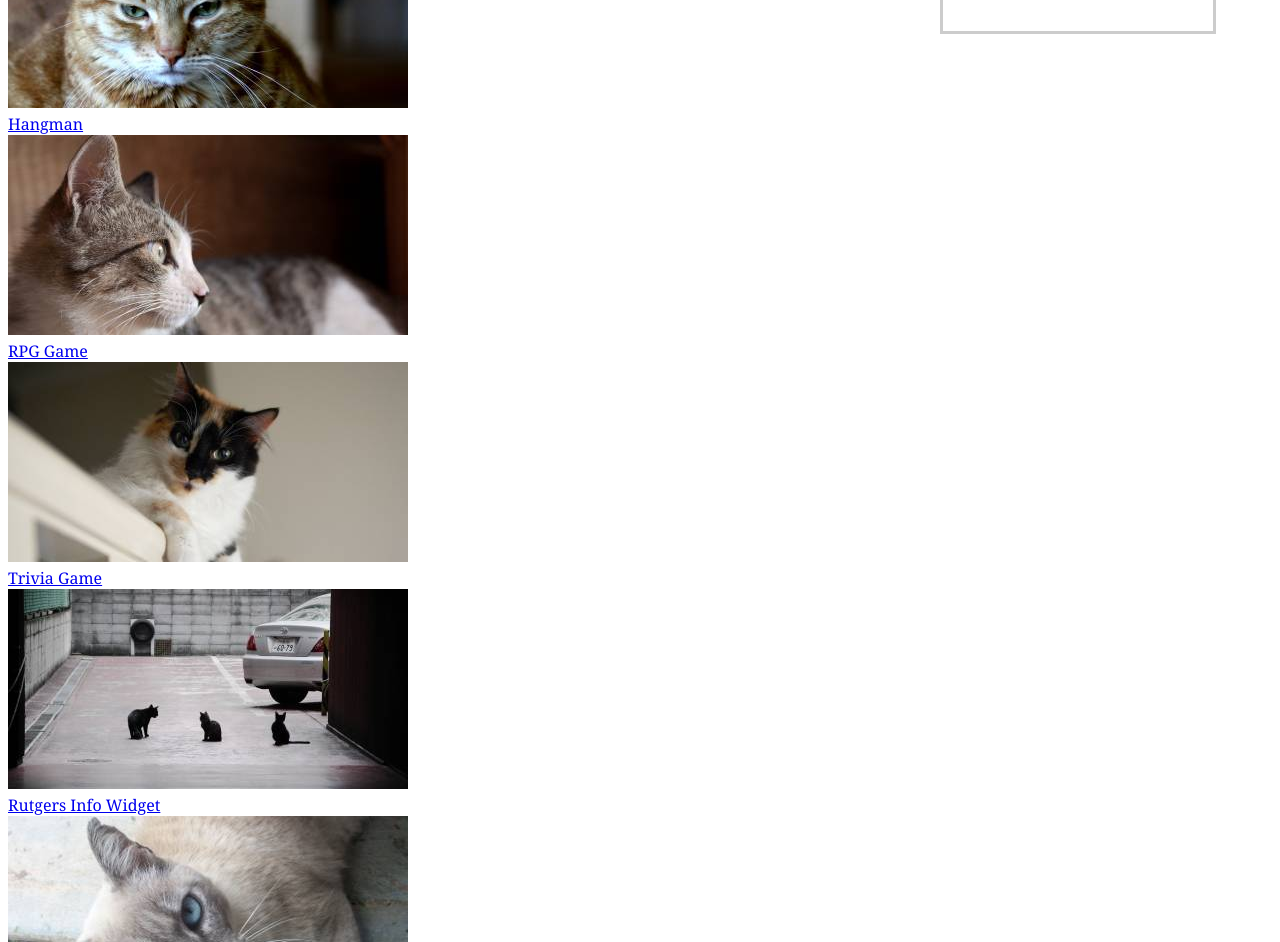
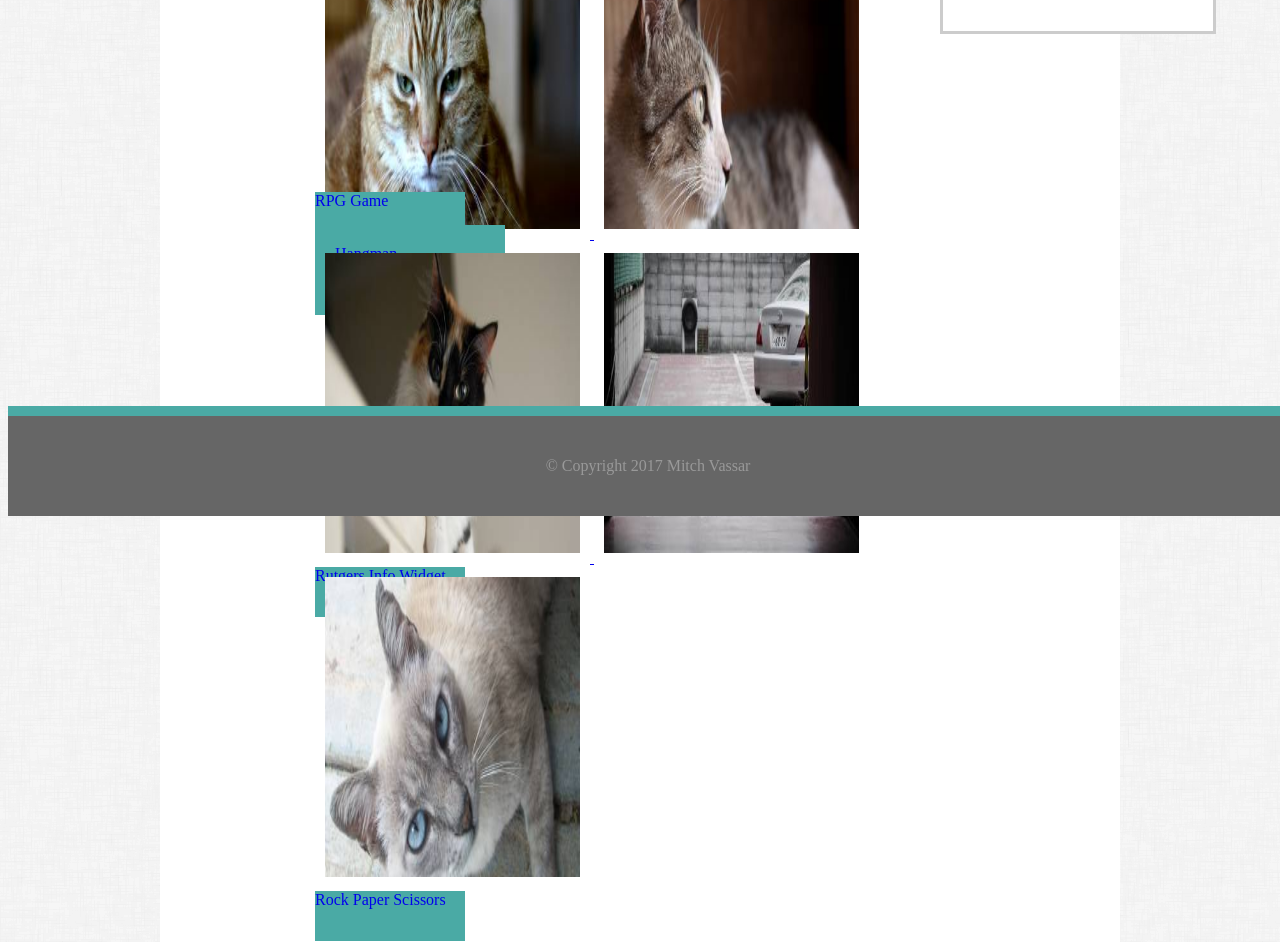
Before and after one commit to Mitchvassar/Basic-Portfolio, a plain HTML site: page portfolio.html in a window 1280 px wide. Shown: the part 284-1226 px from the top of the page. Drawn offline with Linux system fonts and the light colour scheme.

Commit message:
changes in style.css and portfolio to move around correctly

```diff
--- a/assets/css/style.css
+++ b/assets/css/style.css
@@ -1,3 +1,18 @@
+
+body {
+	background:url("../images/dust_scratches.png");
+	height: 100vh;
+}
+
+h1 {
+	color: #4aaaa5;
+	font-family: 'Georgia', Times, Times New Roman, serif;
+	padding-bottom: 20px;
+	border-bottom-style: solid;
+	border-bottom-color: #666;
+	border-bottom-width: 2px;
+}
+
 .headersec {
 	width: 100%;
 	height: 10%;
@@ -7,6 +22,7 @@
 	border-bottom-style: solid;
 	border-bottom-color: #ccc;
 	font-family: 'Georgia', Times, Times New Roman, serif;
+	z-index: 8;
 	position: fixed;
 }
 
@@ -23,7 +39,7 @@
 	line-height: 90px;
 	color: #fff;
 	background-color: #4aaaa5;
-	z-index: 2;
+	z-index: 4;
 	position: fixed;
 
 }
@@ -58,7 +74,7 @@
 
 .spacer1 {
 	width: 100%;
-	margin-top: 8%;
+	margin-top: 90px;
 }
 
 .aside {
@@ -68,24 +84,113 @@
 	top: 14%;
 	font-family: 'Georgia', Times, Times New Roman, serif;
 	color: #4aaaa5;
+	background-color: #fff;
+	border-color: #ccc;
+	border-style: solid;
 	margin-right: 5%;
-	border-style: solid;
-	border-color: #ccc;
 	text-align: center;
 	position: fixed;
+}
 
-
+.footer {
+	bottom: 0;
+	width: 100%;
+	height: 100px;
+	background-color: #666;
+	color: #999;
+	border-top-style: solid;
+	border-top-width: 10px;
+	border-top-color: #4aaaa5;
+	text-align: center;
+	line-height: 100px;
+	z-index: 4;
+	position: fixed;
 }
 
 .connect-img {
 	top: 20px;
+	padding-top: 60px;
+	background-color: #fff;
 	border-top-style: solid;
-	border-top-color: #fff;
+	border-top-width: 1px;
+	border-top-color: #ccc;
+	z-index: 3;
 	position: relative;
 }
 
+.boxy {
+	margin: 0 auto;
+	width: 40%;
+	z-index: 4;
+	position: relative;
+}
+
+.containery {
+	margin: 0 auto;
+	width: 960px;
+	margin-bottom: 100px;
+	height: 1100px;
+	background-color: #fff;
+}
+
 #content-portfolio {
-	font-family: 'Georgia', Times, Times New Roman, serif;
-	color: #4aaaa5;
+	width: 650px;
+	padding-bottom: 60px;
+	margin: 0 auto;
+	position: relative;
+}
+
+#project1 {
+	height: 50px;
+	width: 150px;
+	top: 0;
+	padding: 20px;
+	margin-right: 30px;
+	float: left;
+	z-index: 3;
+	background-color: #4aaaa5;
+	position: absolute;
 
 }
+#project2 {
+	height: 50px;
+	width: 150px;
+	bottom: 0;
+	margin-right: 30px;
+	float: left;
+	background-color: #4aaaa5;
+	z-index: 3;
+	position: absolute;
+
+
+}
+#project3 {
+	height: 50px;
+	width: 150px;
+	margin-right: 30px;
+	background-color: #4aaaa5;
+	float: left;
+	z-index: 3;
+	position: absolute;
+
+}
+#project4 {
+	height: 50px;
+	width: 150px;
+	margin-right: 30px;
+	background-color: #4aaaa5;
+	float: left;
+	z-index: 3;
+	position: absolute;
+
+}
+#project5 {
+	height: 50px;
+	width: 150px;
+	margin-right: 30px;
+	background-color: #4aaaa5;
+	float: left;
+	z-index: 3;
+	position: absolute;
+
+}
--- a/portfolio.html
+++ b/portfolio.html
@@ -17,46 +17,50 @@
 		&nbsp;
 	</div>
 
+	<div class="containery">
+
 		<section id="content-portfolio">
-		<h1 id="portfolio">Portfolio</h1>
-			<a class="ghimg" href="_blank" target="_blank">
-				<img src="assets/images/cats1.jpg">
-				<div id="project1">Hangman</div>
+			<h1>Portfolio</h1>
+				<div class="portcontainer">
+					<a class="boxy" href="_blank" target="_blank">
+						<img src="assets/images/cats1.jpg" height="300" width="255" hspace="10" vspace="10">
+						<div id="project1" class="boxy">Hangman</div>
 					</a>
-						<a class="ghimg" href="_blank" target="_blank">
-				<img src="assets/images/cats2.jpg">
-				<div id="project2">RPG Game</div>
+					<a class="boxy" href="_blank" target="_blank">
+						<img src="assets/images/cats2.jpg" height="300" width="255" hspace="10" vspace="10">
+						<div id="project2" class="boxy">RPG Game</div>
 					</a>
-						<a class="ghimg" href="_blank" target="_blank">
-				<img src="assets/images/cats3.jpg">
-				<div id="project3">Trivia Game</div>
+					<a class="boxy" href="_blank" target="_blank">
+						<img src="assets/images/cats3.jpg" height="300" width="255" hspace="10" vspace="10">
+						<div id="project3" class="boxy">Trivia Game</div>
 					</a>
-						<a class="ghimg" href="_blank" target="_blank">
-				<img src="assets/images/cats4.jpg">
-				<div id="project4">Rutgers Info Widget</div>
+					<a class="boxy" href="_blank" target="_blank">
+						<img src="assets/images/cats4.jpg" height="300" width="255" hspace="10" vspace="10">
+						<div id="project4" >Rutgers Info Widget</div>
 					</a>
-						<a class="ghimg" href="_blank" target="_blank">
-				<img src="assets/images/cats5.jpg">
-				<div id="project5">Rock Paper Scissors</div>
+					<a class="boxy" href="_blank" target="_blank">
+						<img src="assets/images/cats5.jpg" height="300" width="255" hspace="10" vspace="10">
+						<div id="project5" class="boxy">Rock Paper Scissors</div>
 					</a>
+				</div>
 		</section>
 
 		<section class="aside">
 			<h2>Connect With Me</h2>
 			<a class="connect-img" href="https://github.com/Mitchvassar">
-			<img src="assets/images/github.png" height="42" width="42">
+				<img src="assets/images/github.png" height="55" width="55">
 			</a>
 			<a class="connect-img" href="https://www.linkedin.com/in/mitch-vassar-1481a0128/">
-			<img src="assets/images/linkedin.png" height="42" width="42">
+				<img src="assets/images/linkedin.png" height="55" width="55">
 			</a>
 			<a class="connect-img" href="https://stackoverflow.com/users/8909224/mitchvassar">
-			<img src="assets/images/stackof.png" height="42" width="42">
+				<img src="assets/images/stackof.png" height="55" width="55">
 			</a>
 		</section>
 
-	<div></div>
+	</div>
 
-	<div class="footer">&copy; Copyright 2017</div>
+	<div class="footer">&copy; Copyright 2017 Mitch Vassar</div>
 
 </body>
 </html>
```
Also changed, not shown: contact.html (+4 -4 lines), index.html (+4 -4 lines), assets/images/dust_scratches.png (added). Lines whose indentation alone changed are shown as unchanged.
